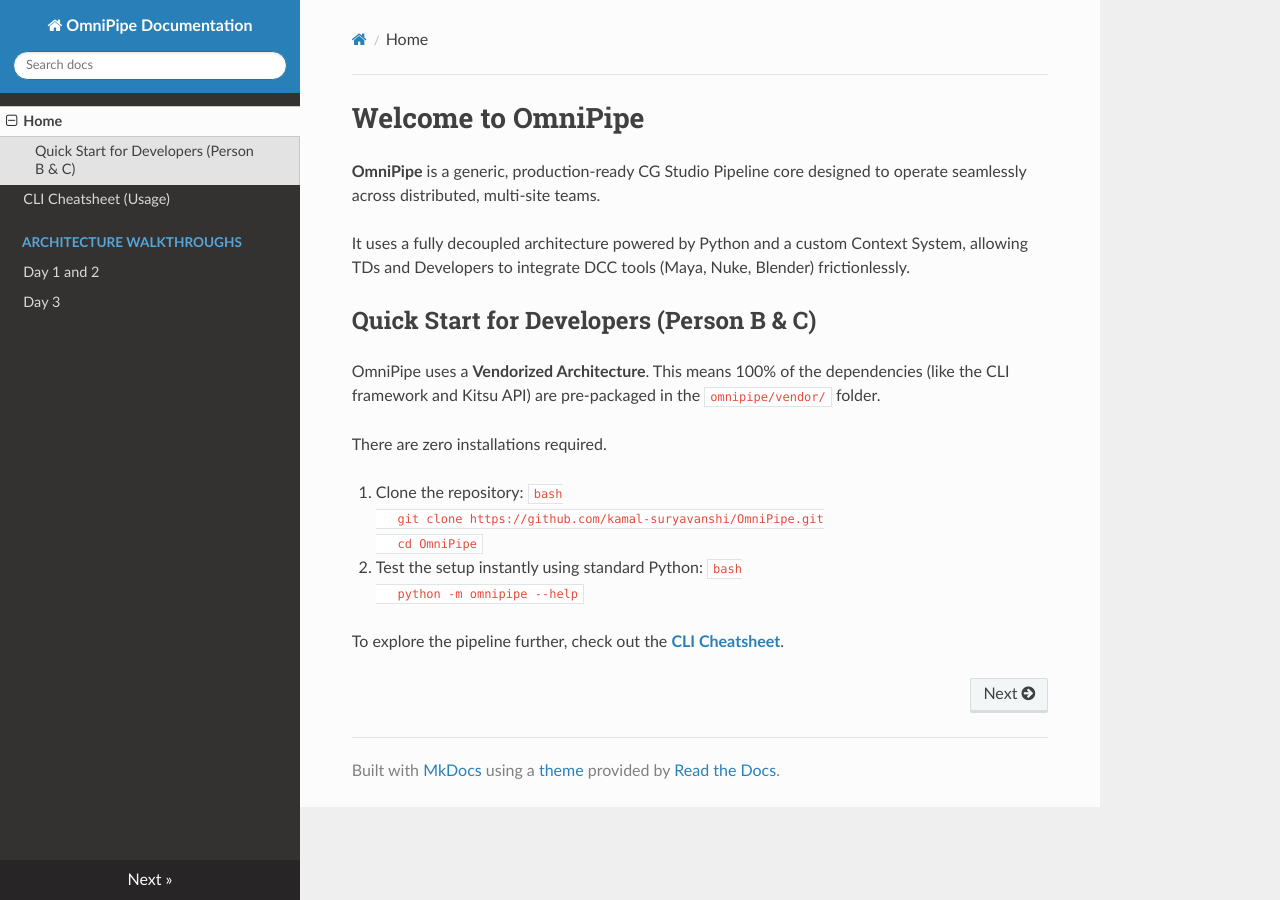
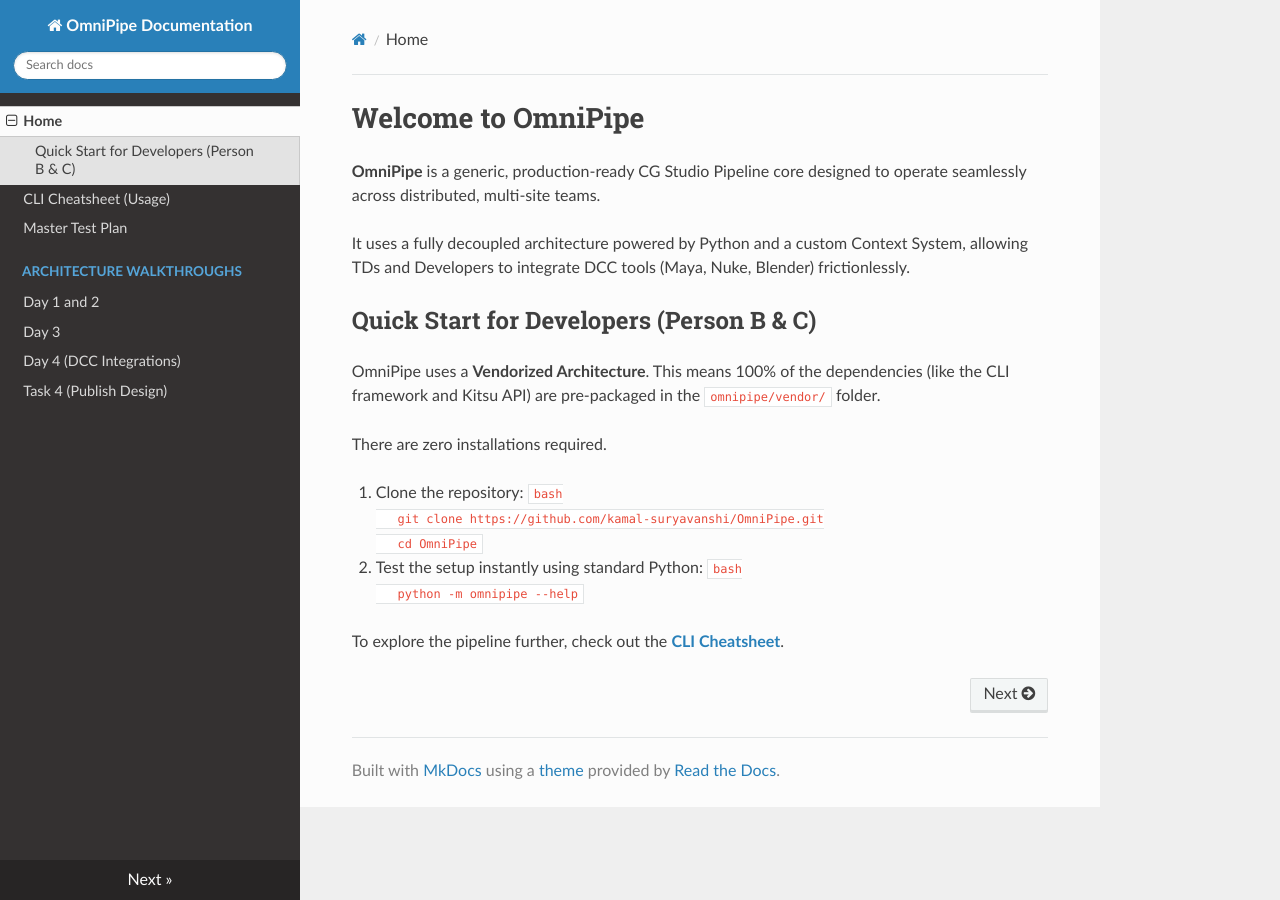
Before and after one commit to kamal-suryavanshi/OmniPipe, an MkDocs documentation site: the page built from docs/index.md, in a window 1280 px wide. Built offline with MkDocs 1.6.1, drawn with Linux system fonts in a browser that asks for light colours; nearby versions of some CDN libraries.

Commit message:
docs: update mkdocs navigation for test plan

```diff
--- a/mkdocs.yml
+++ b/mkdocs.yml
@@ -5,6 +5,9 @@
 nav:
   - Home: index.md
   - CLI Cheatsheet (Usage): cheatsheet.md
+  - Master Test Plan: test_plan.md
   - Architecture Walkthroughs:
     - Day 1 and 2: walkthroughs/day_1_and_2.md
     - Day 3: walkthroughs/day_3.md
+    - Day 4 (DCC Integrations): walkthroughs/day_4.md
+    - Task 4 (Publish Design): walkthroughs/task_4.md
```
